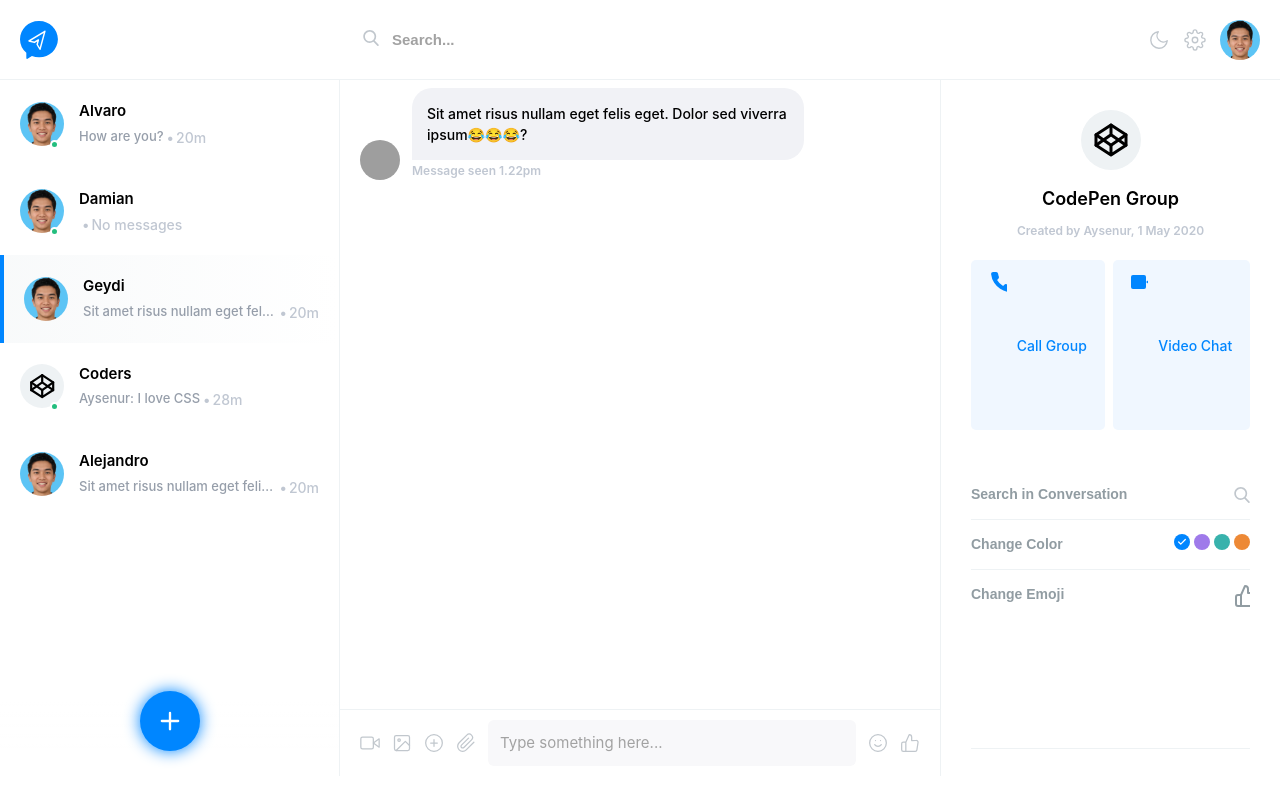
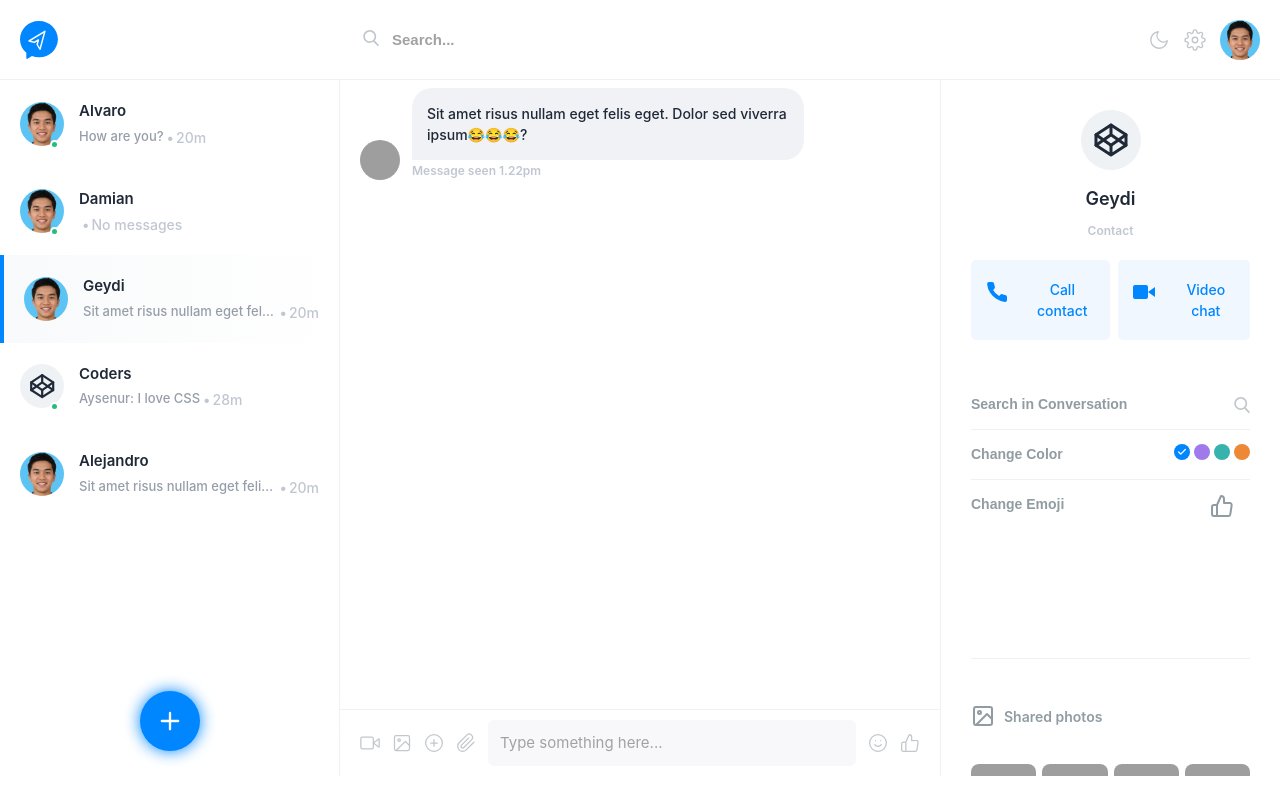
Before and after one commit to dnmonroy/messagesAppVue3VitePinia, a Vue app: page / in a window 1280 px wide. Both pictures are taken after a click on the element 199 px from the left and 298 px from the top of the page. Built offline with nearby package versions, Linux system fonts and the light colour scheme; grey boxes are pictures that could not be loaded.

Commit message:
adding daysiUi components and adding features

```diff
--- a/package.json
+++ b/package.json
@@ -11,6 +11,7 @@
     "test:e2e:dev": "start-server-and-test 'vite dev --port 4173' :4173 'cypress open --e2e'"
   },
   "dependencies": {
+    "daisyui": "^2.51.5",
     "pinia": "^2.0.32",
     "vue": "^3.2.47",
     "vue-router": "^4.1.6"
--- a/src/App.vue
+++ b/src/App.vue
@@ -531,8 +531,9 @@ html {
   font-weight: 500;
 
   svg {
-    width: 18px;
+    width: 40px;
     margin-right: 10px;
+    height: 40px;
   }
 
   &:last-child {
@@ -580,7 +581,7 @@ html {
   display: flex;
 
   svg {
-    width: 16px;
+    width: 40px;
     margin-left: auto;
   }
 }
@@ -613,7 +614,9 @@ html {
   align-items: center;
 
   svg {
-    width: 16px;
+    margin-top: 15px;
+    height: 40px;
+    width: 25px;
   }
 }
 
@@ -761,6 +764,10 @@ html {
   }
 }
 
+.btn-showChatList{
+  display: none !important;
+}
+
 @media (max-width: 1120px) {
   .detail-area {
     display: none;
@@ -768,9 +775,18 @@ html {
 }
 
 @media (max-width: 780px) {
+  .logo {
+    display: none;
+  }
+
+  .btn-showChatList{
+    display: block !important;
+  }
+
   .conversation-area {
     display: none;
   }
+
   .search-bar {
     margin-left: 0;
     flex-grow: 1;
--- a/src/components/HeaderComponent.vue
+++ b/src/components/HeaderComponent.vue
@@ -15,6 +15,7 @@
         />
       </svg>
     </div>
+    <button class="btn btn-sm btn-showChatList">as</button>
     <div class="search-bar">
       <input type="text" placeholder="Search..." />
     </div>
@@ -47,7 +48,24 @@
           />
         </svg>
       </div>
-      <img class="account-profile user-profile" :src="baseImage" alt="" />
+
+      <div class="dropdown dropdown-end">
+        <img
+          tabindex="0"
+          class="account-profile user-profile"
+          :src="baseImage"
+          alt=""
+        />
+        <div
+          tabindex="0"
+          class="dropdown-content card card-compact w-64 p-2 shadow-2xl bg-primary text-primary-content"
+        >
+          <div class="card-body">
+            <h3 class="card-title">Card title!</h3>
+            <p>you can use any element as a dropdown.</p>
+          </div>
+        </div>
+      </div>
     </div>
   </div>
 </template>
--- a/src/views/ChatDetailView.vue
+++ b/src/views/ChatDetailView.vue
@@ -1,6 +1,6 @@
 <template>
-  <div class="detail-area">
-    <div class="detail-area-header">
+  <div class="detail-area" v-if="activeChat">
+      <div class="detail-area-header">
       <div class="msg-profile group">
         <svg
           viewBox="0 0 24 24"
@@ -16,9 +16,20 @@
           <path d="M2 15.5l10-7 10 7M12 2v6.5" />
         </svg>
       </div>
-      <div class="detail-title">CodePen Group</div>
-      <div class="detail-subtitle">Created by Aysenur, 1 May 2020</div>
-      <div class="detail-buttons">
+
+      <div class="detail-title">
+        {{
+          activeChatData.isGroup
+            ? activeChatData.groupName
+            : activeChatData.contactName
+        }}
+      </div>
+
+      <div class="detail-subtitle">
+        {{ activeChatData.isGroup ? "Group" : "Contact" }}
+      </div>
+
+      <div class="detail-buttons h-20">
         <button class="detail-button">
           <svg
             viewbox="0 0 24 24"
@@ -34,7 +45,7 @@
               d="M22 16.92v3a2 2 0 01-2.18 2 19.79 19.79 0 01-8.63-3.07 19.5 19.5 0 01-6-6 19.79 19.79 0 01-3.07-8.67A2 2 0 014.11 2h3a2 2 0 012 1.72 12.84 12.84 0 00.7 2.81 2 2 0 01-.45 2.11L8.09 9.91a16 16 0 006 6l1.27-1.27a2 2 0 012.11-.45 12.84 12.84 0 002.81.7A2 2 0 0122 16.92z"
             />
           </svg>
-          Call Group
+          {{ activeChatData.isGroup ? "Call group" : "Call contact" }}
         </button>
         <button class="detail-button">
           <svg
@@ -50,10 +61,11 @@
             <path d="M23 7l-7 5 7 5V7z" />
             <rect x="1" y="5" width="15" height="14" rx="2" ry="2" />
           </svg>
-          Video Chat
+          Video chat
         </button>
       </div>
     </div>
+
     <div class="detail-changes">
       <input type="text" placeholder="Search in Conversation" />
       <div class="detail-change">
@@ -65,6 +77,7 @@
           <div class="color orange" data-color="orange"></div>
         </div>
       </div>
+
       <div class="detail-change">
         Change Emoji
         <svg
@@ -83,6 +96,7 @@
         </svg>
       </div>
     </div>
+
     <div class="detail-photos">
       <div class="detail-photo-title">
         <svg
@@ -142,33 +156,22 @@
       </div>
       <div class="view-more">View More</div>
     </div>
-    <a href="https://twitter.com/AysnrTrkk" class="follow-me" target="_blank">
-      <span class="follow-text">
-        <svg
-          viewBox="0 0 24 24"
-          stroke="currentColor"
-          stroke-width="2"
-          fill="none"
-          stroke-linecap="round"
-          stroke-linejoin="round"
-          class="css-i6dzq1"
-        >
-          <path
-            d="M23 3a10.9 10.9 0 0 1-3.14 1.53 4.48 4.48 0 0 0-7.86 3v1A10.66 10.66 0 0 1 3 4s-4 9 5 13a11.64 11.64 0 0 1-7 2c9 5 20 0 20-11.5a4.5 4.5 0 0 0-.08-.83A7.72 7.72 0 0 0 23 3z"
-          ></path>
-        </svg>
-        Follow me on Twitter
-      </span>
-      <span class="developer">
-        <img
-          src="https://pbs.twimg.com/profile_images/1253782473953157124/x56UURmt_400x400.jpg"
-        />
-        Aysenur Turk — @AysnrTrkk
-      </span>
-    </a>
   </div>
 </template>
 
-<script setup></script>
+<script setup>
+import { useMainStore } from "@/stores/mainStore";
+import { storeToRefs } from "pinia";
+import { computed } from "vue";
+
+//variables
+const store = useMainStore();
+const { activeChat, userMockup } = storeToRefs(store);
+
+//computed
+const activeChatData = computed(() => {
+  return userMockup.value.filter((user) => user.id === activeChat.value)[0];
+});
+</script>
 
 <style scoped></style>
--- a/src/views/ChatListView.vue
+++ b/src/views/ChatListView.vue
@@ -58,7 +58,17 @@
       </div>
     </div>
 
-    <button class="add"></button>
+      <a href="#add-contact" class="add"></a>
+
+      <div class="modal" id="add-contact">
+          <div class="modal-box">
+              <h3 class="font-bold text-lg">Congratulations random Internet user!</h3>
+              <p class="py-4">You've been selected for a chance to get one year of subscription to use Wikipedia for free!</p>
+              <div class="modal-action">
+                  <a href="#" class="btn">Yay!</a>
+              </div>
+          </div>
+      </div>
 
     <div class="overlay"></div>
   </div>
--- a/tailwind.config.js
+++ b/tailwind.config.js
@@ -7,5 +7,5 @@ module.exports = {
   theme: {
     extend: {},
   },
-  plugins: [],
+  plugins: [require("daisyui")],
 }
```
Also changed, not shown: 2 other files (tests, documents, lock files or other folders).
